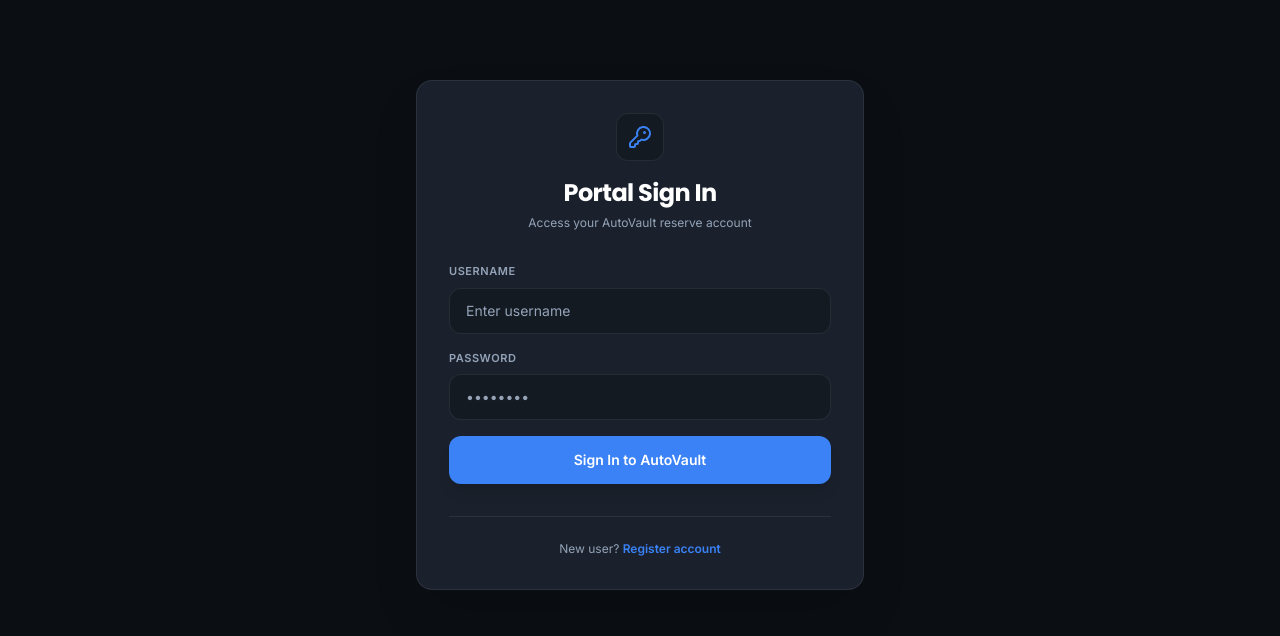
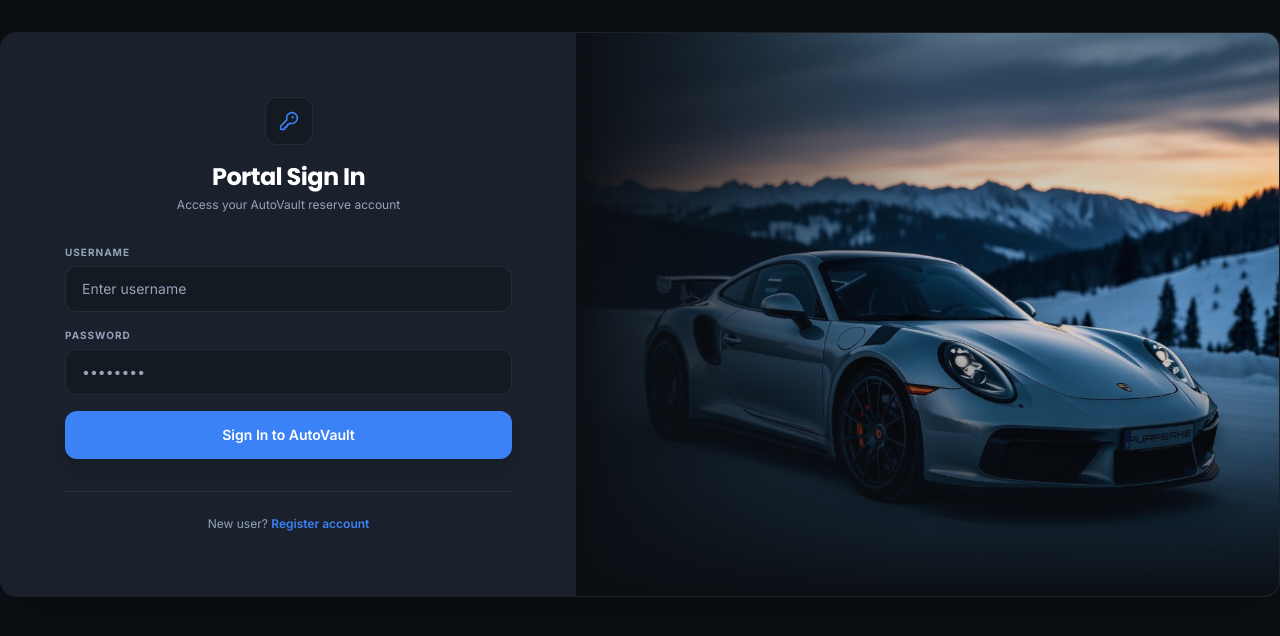
Before and after one commit to vaidybhensdadiya/AI_Kata_Car_Dealership_Inventory_System, a Django app: page / in a window 1280 px wide. Shown: the part 81-717 px from the top of the page. Run offline with Django 5.2, Linux system fonts and the light colour scheme; some libraries are stand-ins or nearby versions.

Commit message:
style: use local white porsche snow mountain image as showcase image for login and register page layouts

```diff
--- a/backend/inventory/templates/index.html
+++ b/backend/inventory/templates/index.html
@@ -1,6 +1,5 @@
 <!DOCTYPE html>
 <html lang="en" class="dark">
-
 <head>
   <meta charset="UTF-8">
   <meta name="viewport" content="width=device-width, initial-scale=1.0">
@@ -8,9 +7,7 @@
   <!-- Google Fonts: Poppins & Inter -->
   <link rel="preconnect" href="https://fonts.googleapis.com">
   <link rel="preconnect" href="https://fonts.gstatic.com" crossorigin>
-  <link
-    href="https://fonts.googleapis.com/css2?family=Inter:wght@400;500;600;700&family=Poppins:wght@600;700;800&display=swap"
-    rel="stylesheet">
+  <link href="https://fonts.googleapis.com/css2?family=Inter:wght@400;500;600;700&family=Poppins:wght@600;700;800&display=swap" rel="stylesheet">
   <!-- Tailwind CSS CDN -->
   <script src="https://cdn.tailwindcss.com"></script>
   <!-- Lucide Icons CDN -->
@@ -52,59 +49,44 @@
       color: #F8FAFC;
       font-family: 'Inter', sans-serif;
     }
-
-    h1,
-    h2,
-    h3,
-    h4,
-    h5,
-    h6,
-    .font-heading {
+    h1, h2, h3, h4, h5, h6, .font-heading {
       font-family: 'Poppins', sans-serif;
     }
-
     .vault-card {
       background-color: #1A212C;
       border: 1px solid rgba(255, 255, 255, 0.08);
       border-radius: 16px;
       box-shadow: 0 10px 30px -10px rgba(0, 0, 0, 0.5);
     }
-
     .vault-glass {
       background: rgba(11, 15, 20, 0.85);
       backdrop-filter: blur(16px);
       -webkit-backdrop-filter: blur(16px);
       border-bottom: 1px solid rgba(255, 255, 255, 0.08);
     }
-
     .modal-glass {
       background: rgba(20, 26, 34, 0.95);
       backdrop-filter: blur(20px);
       -webkit-backdrop-filter: blur(20px);
       border: 1px solid rgba(255, 255, 255, 0.12);
     }
-
     .btn-blue {
       background-color: #3B82F6;
       color: #FFFFFF;
       font-weight: 600;
       transition: all 250ms ease-in-out;
     }
-
     .btn-blue:hover {
       background-color: #2563EB;
       transform: translateY(-1px);
       box-shadow: 0 8px 20px -6px rgba(59, 130, 246, 0.4);
     }
-
     .btn-blue:active {
       transform: translateY(0);
     }
-
     .card-hover {
       transition: all 250ms ease-in-out;
     }
-
     .card-hover:hover {
       transform: translateY(-6px);
       border-color: rgba(255, 255, 255, 0.18);
@@ -112,23 +94,19 @@
     }
   </style>
 </head>
-
-<body
-  class="bg-vault-bg text-text-primary min-h-screen font-sans selection:bg-vault-blue selection:text-white antialiased">
+<body class="bg-vault-bg text-text-primary min-h-screen font-sans selection:bg-vault-blue selection:text-white antialiased">
 
   <div id="app">
     <!-- Sticky Glass Navbar -->
-    <header class="sticky top-0 z-40 w-full vault-glass">
+    <header class="sticky top-0 z-40 w-full vault-glass shrink-0">
       <div class="max-w-7xl mx-auto px-4 sm:px-6 lg:px-8 h-20 flex items-center justify-between">
 
         <!-- Sleek Monoline Shield Emblem Logo -->
         <a href="#" onclick="showDashboard()" class="flex items-center gap-3.5 group">
-          <div
-            class="w-10 h-10 rounded-xl bg-vault-blue/10 border border-vault-blue/30 flex items-center justify-center text-vault-blue group-hover:bg-vault-blue group-hover:text-white transition-all duration-300 shadow-md">
-            <svg class="w-5 h-5" viewBox="0 0 24 24" fill="none" stroke="currentColor" stroke-width="2.2"
-              stroke-linecap="round" stroke-linejoin="round">
-              <path d="M12 2L3 7v6c0 5.55 3.84 10.74 9 12 5.16-1.26 9-5.45 9-12V7l-9-5z" />
-              <path d="M7 15l5-7 5 7M9 13h6" />
+          <div class="w-10 h-10 rounded-xl bg-vault-blue/10 border border-vault-blue/30 flex items-center justify-center text-vault-blue group-hover:bg-vault-blue group-hover:text-white transition-all duration-300 shadow-md">
+            <svg class="w-5 h-5" viewBox="0 0 24 24" fill="none" stroke="currentColor" stroke-width="2.2" stroke-linecap="round" stroke-linejoin="round">
+              <path d="M12 2L3 7v6c0 5.55 3.84 10.74 9 12 5.16-1.26 9-5.45 9-12V7l-9-5z"/>
+              <path d="M7 15l5-7 5 7M9 13h6"/>
             </svg>
           </div>
           <div class="flex flex-col">
@@ -148,39 +126,35 @@
       </div>
     </header>
 
-    <!-- Main Content Workspace -->
-    <main class="max-w-7xl mx-auto px-4 sm:px-6 lg:px-8 py-8 space-y-12">
+    <!-- Authentication Split Showroom Section (Center when active) -->
+    <div id="auth-section" class="max-w-7xl mx-auto my-8 bg-[#0B0F14] rounded-2xl overflow-hidden flex flex-col md:flex-row border border-white/[0.08] shadow-2xl items-stretch">
 
-      <!-- Authentication Portal Container -->
-      <div id="auth-section" class="max-w-md mx-auto my-12 vault-card p-8 relative overflow-hidden shadow-2xl">
+      <!-- Left Side: Clean Form Container -->
+      <div class="flex-1 p-8 sm:p-12 lg:p-16 bg-vault-card flex flex-col justify-center md:w-[45%]">
+
+        <!-- Login Form Panel -->
         <div id="login-form">
           <div class="text-center mb-8">
-            <div
-              class="w-12 h-12 rounded-xl bg-vault-sec border border-vault-border text-vault-blue flex items-center justify-center mx-auto mb-4">
-              <i data-lucide="key-round" class="w-6 h-6"></i>
+            <div class="w-12 h-12 rounded-xl bg-vault-sec border border-vault-border text-vault-blue flex items-center justify-center mx-auto mb-4">
+              <i data-lucide="key-round" class="w-5 h-5"></i>
             </div>
             <h2 class="font-heading text-2xl font-bold text-white tracking-tight">Portal Sign In</h2>
-            <p class="text-xs text-text-muted mt-1.5">Access your AutoVault reserve account</p>
+            <p class="text-xs text-text-muted mt-1">Access your AutoVault reserve account</p>
           </div>
 
-          <div id="auth-error"
-            class="hidden mb-5 p-4 rounded-xl bg-rose-500/10 border border-rose-500/20 text-rose-300 text-xs flex items-center gap-2.5">
+          <div id="auth-error" class="hidden mb-5 p-4 rounded-xl bg-rose-500/10 border border-rose-500/20 text-rose-300 text-xs flex items-center gap-2.5">
             <i data-lucide="alert-circle" class="w-4 h-4 shrink-0"></i>
             <span id="auth-error-msg"></span>
           </div>
 
           <form onsubmit="handleLogin(event)" class="space-y-4">
             <div>
-              <label
-                class="block text-[11px] font-semibold uppercase tracking-wider text-text-muted mb-2">Username</label>
-              <input type="text" id="login-username" required placeholder="Enter username"
-                class="w-full bg-vault-sec border border-vault-border rounded-xl px-4 py-3 text-sm text-text-primary placeholder-text-muted focus:outline-none focus:border-vault-blue transition-all">
+              <label class="block text-[10px] font-bold uppercase tracking-widest text-[#94A3B8] mb-1.5">Username</label>
+              <input type="text" id="login-username" required placeholder="Enter username" class="w-full bg-vault-sec border border-vault-border rounded-xl px-4 py-3 text-sm text-text-primary placeholder-text-muted focus:outline-none focus:border-vault-blue transition-all">
             </div>
             <div>
-              <label
-                class="block text-[11px] font-semibold uppercase tracking-wider text-text-muted mb-2">Password</label>
-              <input type="password" id="login-password" required placeholder="••••••••"
-                class="w-full bg-vault-sec border border-vault-border rounded-xl px-4 py-3 text-sm text-text-primary placeholder-text-muted focus:outline-none focus:border-vault-blue transition-all">
+              <label class="block text-[10px] font-bold uppercase tracking-widest text-[#94A3B8] mb-1.5">Password</label>
+              <input type="password" id="login-password" required placeholder="••••••••" class="w-full bg-vault-sec border border-vault-border rounded-xl px-4 py-3 text-sm text-text-primary placeholder-text-muted focus:outline-none focus:border-vault-blue transition-all">
             </div>
             <button type="submit" class="w-full py-3.5 btn-blue font-semibold text-sm rounded-xl shadow-lg">
               Sign In to AutoVault
@@ -188,39 +162,32 @@
           </form>
 
           <div class="mt-8 pt-6 border-t border-vault-border text-center text-xs text-text-muted">
-            New user? <a href="#" onclick="toggleAuthMode('register')"
-              class="text-vault-blue font-semibold hover:underline">Register account</a>
+            New user? <a href="#" onclick="toggleAuthMode('register')" class="text-vault-blue font-semibold hover:underline">Register account</a>
           </div>
         </div>
 
+        <!-- Register Form Panel -->
         <div id="register-form" class="hidden">
           <div class="text-center mb-8">
-            <div
-              class="w-12 h-12 rounded-xl bg-vault-sec border border-vault-border text-vault-blue flex items-center justify-center mx-auto mb-4">
-              <i data-lucide="user-plus" class="w-6 h-6"></i>
+            <div class="w-12 h-12 rounded-xl bg-vault-sec border border-vault-border text-vault-blue flex items-center justify-center mx-auto mb-4">
+              <i data-lucide="user-plus" class="w-5 h-5"></i>
             </div>
             <h2 class="font-heading text-2xl font-bold text-white tracking-tight">Create Account</h2>
-            <p class="text-xs text-text-muted mt-1.5">Join AutoVault for immediate inventory access</p>
+            <p class="text-xs text-text-muted mt-1">Join AutoVault for immediate inventory access</p>
           </div>
 
           <form onsubmit="handleRegister(event)" class="space-y-4">
             <div>
-              <label class="block text-[11px] font-semibold uppercase tracking-wider text-text-muted mb-1.5">Username
-                *</label>
-              <input type="text" id="reg-username" required placeholder="Choose username"
-                class="w-full bg-vault-sec border border-vault-border rounded-xl px-4 py-2.5 text-sm text-text-primary focus:outline-none focus:border-vault-blue">
+              <label class="block text-[10px] font-bold uppercase tracking-widest text-[#94A3B8] mb-1.5">Username *</label>
+              <input type="text" id="reg-username" required placeholder="Choose username" class="w-full bg-vault-sec border border-vault-border rounded-xl px-4 py-2.5 text-sm text-text-primary focus:outline-none focus:border-vault-blue">
             </div>
             <div>
-              <label class="block text-[11px] font-semibold uppercase tracking-wider text-text-muted mb-1.5">Email
-                *</label>
-              <input type="email" id="reg-email" required placeholder="name@example.com"
-                class="w-full bg-vault-sec border border-vault-border rounded-xl px-4 py-2.5 text-sm text-text-primary focus:outline-none focus:border-vault-blue">
+              <label class="block text-[10px] font-bold uppercase tracking-widest text-[#94A3B8] mb-1.5">Email *</label>
+              <input type="email" id="reg-email" required placeholder="name@example.com" class="w-full bg-vault-sec border border-vault-border rounded-xl px-4 py-2.5 text-sm text-text-primary focus:outline-none focus:border-vault-blue">
             </div>
             <div>
-              <label class="block text-[11px] font-semibold uppercase tracking-wider text-text-muted mb-1.5">Password
-                *</label>
-              <input type="password" id="reg-password" required placeholder="Minimum 6 characters"
-                class="w-full bg-vault-sec border border-vault-border rounded-xl px-4 py-2.5 text-sm text-text-primary focus:outline-none focus:border-vault-blue">
+              <label class="block text-[10px] font-bold uppercase tracking-widest text-[#94A3B8] mb-1.5">Password *</label>
+              <input type="password" id="reg-password" required placeholder="Minimum 6 characters" class="w-full bg-vault-sec border border-vault-border rounded-xl px-4 py-2.5 text-sm text-text-primary focus:outline-none focus:border-vault-blue">
             </div>
             <button type="submit" class="w-full py-3.5 btn-blue font-semibold text-sm rounded-xl shadow-lg">
               Register & Access
@@ -228,39 +195,43 @@
           </form>
 
           <div class="mt-8 pt-6 border-t border-vault-border text-center text-xs text-text-muted">
-            Already registered? <a href="#" onclick="toggleAuthMode('login')"
-              class="text-vault-blue font-semibold hover:underline">Sign in to account</a>
+            Already registered? <a href="#" onclick="toggleAuthMode('login')" class="text-vault-blue font-semibold hover:underline">Sign in to account</a>
           </div>
         </div>
+
       </div>
 
+      <!-- Right Side: Showroom Car Imagery -->
+      <div class="hidden md:flex md:w-[55%] relative min-h-[550px] bg-[#0B0F14]">
+        <img src="/static/login_showcase.jpg" alt="AutoVault Reserve" class="absolute inset-0 w-full h-full object-cover">
+        <div class="absolute inset-0 bg-gradient-to-l from-transparent via-[#0B0F14]/20 to-[#0B0F14]"></div>
+        <div class="absolute inset-0 bg-gradient-to-t from-[#0B0F14] via-transparent to-[#0B0F14]/10"></div>
+      </div>
+    </div>
+
+    <!-- Main Content Workspace -->
+    <main class="max-w-7xl mx-auto px-4 sm:px-6 lg:px-8 py-8 space-y-12">
       <!-- Main Showroom Showcase Section -->
       <div id="dashboard-section" class="hidden space-y-12">
 
         <!-- Full-Width Luxury Showroom Hero Section -->
-        <section id="hero-showcase"
-          class="vault-card rounded-2xl p-8 sm:p-12 relative overflow-hidden bg-gradient-to-r from-vault-card via-vault-sec to-vault-card border border-white/[0.08]">
+        <section id="hero-showcase" class="vault-card rounded-2xl p-8 sm:p-12 relative overflow-hidden bg-gradient-to-r from-vault-card via-vault-sec to-vault-card border border-white/[0.08]">
           <div class="grid grid-cols-1 lg:grid-cols-12 gap-8 items-center">
             <div class="lg:col-span-7 space-y-6">
-              <div
-                class="inline-flex items-center gap-2 px-3.5 py-1.5 rounded-full bg-vault-blue/10 border border-vault-blue/30 text-vault-blue text-xs font-semibold uppercase tracking-wider">
+              <div class="inline-flex items-center gap-2 px-3.5 py-1.5 rounded-full bg-vault-blue/10 border border-vault-blue/30 text-vault-blue text-xs font-semibold uppercase tracking-wider">
                 <i data-lucide="sparkles" class="w-4 h-4"></i> Luxury Automotive Marketplace
               </div>
 
-              <h1
-                class="font-heading text-4xl sm:text-5xl lg:text-6xl font-extrabold text-white tracking-tight leading-none">
+              <h1 class="font-heading text-4xl sm:text-5xl lg:text-6xl font-extrabold text-white tracking-tight leading-none">
                 Find Your Next <span class="text-vault-blue">Dream Car</span>
               </h1>
 
               <p class="text-text-secondary text-sm sm:text-base leading-relaxed max-w-xl">
-                Welcome, <span id="user-greeting" class="text-vault-blue font-bold">Collector</span>. Browse 30 curated
-                luxury sedans, exotic sportscars, SUVs, and high-performance vehicles with atomic inventory availability
-                in Indian Rupees (₹).
+                Welcome, <span id="user-greeting" class="text-vault-blue font-bold">Collector</span>. Browse 30 curated luxury sedans, exotic sportscars, SUVs, and high-performance vehicles with atomic inventory availability in Indian Rupees (₹).
               </p>
 
               <div class="flex items-center gap-4 pt-2">
-                <a href="#inventory-section"
-                  class="px-6 py-3.5 btn-blue font-semibold text-sm rounded-xl shadow-lg flex items-center gap-2">
+                <a href="#inventory-section" class="px-6 py-3.5 btn-blue font-semibold text-sm rounded-xl shadow-lg flex items-center gap-2">
                   <span>Explore Reserve Inventory</span>
                   <i data-lucide="arrow-right" class="w-4 h-4"></i>
                 </a>
@@ -268,14 +239,10 @@
             </div>
 
             <div class="lg:col-span-5 relative">
-              <div
-                class="h-64 sm:h-80 w-full rounded-2xl overflow-hidden shadow-2xl relative border border-white/[0.1]">
-                <img src="https://images.unsplash.com/photo-1614162692292-7ac56d7f7f1e?auto=format&fit=crop&w=1200&q=80"
-                  alt="Porsche 911 GT3 RS"
-                  class="w-full h-full object-cover transform hover:scale-105 transition-transform duration-700" />
+              <div class="h-64 sm:h-80 w-full rounded-2xl overflow-hidden shadow-2xl relative border border-white/[0.1]">
+                <img src="https://images.unsplash.com/photo-1614162692292-7ac56d7f7f1e?auto=format&fit=crop&w=1200&q=80" alt="Porsche 911 GT3 RS" class="w-full h-full object-cover transform hover:scale-105 transition-transform duration-700" />
                 <div class="absolute inset-0 bg-gradient-to-t from-vault-card via-transparent to-transparent"></div>
-                <div
-                  class="absolute bottom-4 left-4 right-4 flex items-center justify-between backdrop-blur-md bg-vault-bg/80 p-3 rounded-xl border border-white/[0.08]">
+                <div class="absolute bottom-4 left-4 right-4 flex items-center justify-between backdrop-blur-md bg-vault-bg/80 p-3 rounded-xl border border-white/[0.08]">
                   <div>
                     <div class="text-[10px] font-bold uppercase tracking-wider text-vault-blue">Featured Reserve</div>
                     <div class="text-sm font-bold text-white">Porsche 911 GT3 RS</div>
@@ -296,8 +263,7 @@
               <div class="text-[11px] font-semibold text-text-muted uppercase tracking-wider">Total Units</div>
               <div id="kpi-total-units" class="text-2xl font-bold text-white mt-1">0</div>
             </div>
-            <div
-              class="w-11 h-11 rounded-xl bg-vault-sec border border-vault-border text-sky-400 flex items-center justify-center">
+            <div class="w-11 h-11 rounded-xl bg-vault-sec border border-vault-border text-sky-400 flex items-center justify-center">
               <i data-lucide="car" class="w-5 h-5"></i>
             </div>
           </div>
@@ -306,8 +272,7 @@
               <div class="text-[11px] font-semibold text-text-muted uppercase tracking-wider">Portfolio MSRP</div>
               <div id="kpi-total-value" class="text-2xl font-bold text-emerald-400 mt-1">₹0</div>
             </div>
-            <div
-              class="w-11 h-11 rounded-xl bg-vault-sec border border-vault-border text-emerald-400 flex items-center justify-center">
+            <div class="w-11 h-11 rounded-xl bg-vault-sec border border-vault-border text-emerald-400 flex items-center justify-center">
               <i data-lucide="indian-rupee" class="w-5 h-5"></i>
             </div>
           </div>
@@ -316,8 +281,7 @@
               <div class="text-[11px] font-semibold text-text-muted uppercase tracking-wider">Low Stock (&lt;3)</div>
               <div id="kpi-low-stock" class="text-2xl font-bold text-amber-400 mt-1">0</div>
             </div>
-            <div
-              class="w-11 h-11 rounded-xl bg-vault-sec border border-vault-border text-amber-400 flex items-center justify-center">
+            <div class="w-11 h-11 rounded-xl bg-vault-sec border border-vault-border text-amber-400 flex items-center justify-center">
               <i data-lucide="alert-triangle" class="w-5 h-5"></i>
             </div>
           </div>
@@ -326,8 +290,7 @@
               <div class="text-[11px] font-semibold text-text-muted uppercase tracking-wider">Sold Out</div>
               <div id="kpi-sold-out" class="text-2xl font-bold text-rose-400 mt-1">0</div>
             </div>
-            <div
-              class="w-11 h-11 rounded-xl bg-vault-sec border border-vault-border text-rose-400 flex items-center justify-center">
+            <div class="w-11 h-11 rounded-xl bg-vault-sec border border-vault-border text-rose-400 flex items-center justify-center">
               <i data-lucide="package-x" class="w-5 h-5"></i>
             </div>
           </div>
@@ -337,19 +300,15 @@
         <div class="vault-card rounded-2xl p-6 space-y-4">
           <div class="grid grid-cols-1 sm:grid-cols-2 lg:grid-cols-4 gap-4">
             <div>
-              <label class="block text-[11px] font-semibold uppercase tracking-wider text-text-muted mb-1.5">Search Make
-                / Model</label>
+              <label class="block text-[11px] font-semibold uppercase tracking-wider text-text-muted mb-1.5">Search Make / Model</label>
               <div class="relative">
                 <i data-lucide="search" class="w-4 h-4 text-text-muted absolute left-3.5 top-1/2 -translate-y-1/2"></i>
-                <input type="text" id="filter-make" oninput="applyFilters()" placeholder="e.g. Porsche, M4..."
-                  class="w-full bg-vault-sec border border-vault-border rounded-xl pl-10 pr-3.5 py-2.5 text-xs text-text-primary focus:outline-none focus:border-vault-blue">
+                <input type="text" id="filter-make" oninput="applyFilters()" placeholder="e.g. Porsche, M4..." class="w-full bg-vault-sec border border-vault-border rounded-xl pl-10 pr-3.5 py-2.5 text-xs text-text-primary focus:outline-none focus:border-vault-blue">
               </div>
             </div>
             <div>
-              <label
-                class="block text-[11px] font-semibold uppercase tracking-wider text-text-muted mb-1.5">Category</label>
-              <select id="filter-category" onchange="applyFilters()"
-                class="w-full bg-vault-sec border border-vault-border rounded-xl px-3.5 py-2.5 text-xs text-text-primary focus:outline-none focus:border-vault-blue">
+              <label class="block text-[11px] font-semibold uppercase tracking-wider text-text-muted mb-1.5">Category</label>
+              <select id="filter-category" onchange="applyFilters()" class="w-full bg-vault-sec border border-vault-border rounded-xl px-3.5 py-2.5 text-xs text-text-primary focus:outline-none focus:border-vault-blue">
                 <option value="">All Categories</option>
                 <option value="Sedan">Sedan</option>
                 <option value="SUV">SUV</option>
@@ -360,16 +319,12 @@
               </select>
             </div>
             <div>
-              <label class="block text-[11px] font-semibold uppercase tracking-wider text-text-muted mb-1.5">Min Price
-                (₹ INR)</label>
-              <input type="number" id="filter-min-price" oninput="applyFilters()" placeholder="₹0"
-                class="w-full bg-vault-sec border border-vault-border rounded-xl px-3.5 py-2.5 text-xs text-text-primary focus:outline-none focus:border-vault-blue">
+              <label class="block text-[11px] font-semibold uppercase tracking-wider text-text-muted mb-1.5">Min Price (₹ INR)</label>
+              <input type="number" id="filter-min-price" oninput="applyFilters()" placeholder="₹0" class="w-full bg-vault-sec border border-vault-border rounded-xl px-3.5 py-2.5 text-xs text-text-primary focus:outline-none focus:border-vault-blue">
             </div>
             <div>
-              <label class="block text-[11px] font-semibold uppercase tracking-wider text-text-muted mb-1.5">Max Price
-                (₹ INR)</label>
-              <input type="number" id="filter-max-price" oninput="applyFilters()" placeholder="₹5,00,00,000"
-                class="w-full bg-vault-sec border border-vault-border rounded-xl px-3.5 py-2.5 text-xs text-text-primary focus:outline-none focus:border-vault-blue">
+              <label class="block text-[11px] font-semibold uppercase tracking-wider text-text-muted mb-1.5">Max Price (₹ INR)</label>
+              <input type="number" id="filter-max-price" oninput="applyFilters()" placeholder="₹5,00,00,000" class="w-full bg-vault-sec border border-vault-border rounded-xl px-3.5 py-2.5 text-xs text-text-primary focus:outline-none focus:border-vault-blue">
             </div>
           </div>
         </div>
@@ -379,8 +334,7 @@
           <div class="flex items-center justify-between">
             <h2 class="font-heading text-xl font-bold text-white">Latest Reserve Inventory</h2>
             <div id="admin-add-btn-container" class="hidden">
-              <button onclick="openAddModal()"
-                class="px-4 py-2 btn-blue font-semibold text-xs rounded-xl shadow flex items-center gap-1.5">
+              <button onclick="openAddModal()" class="px-4 py-2 btn-blue font-semibold text-xs rounded-xl shadow flex items-center gap-1.5">
                 <i data-lucide="plus-circle" class="w-4 h-4"></i> Add Vehicle
               </button>
             </div>
@@ -403,8 +357,7 @@
     </main>
 
     <!-- Modal Backdrop Overlay -->
-    <div id="modal-overlay"
-      class="hidden fixed inset-0 z-50 flex items-center justify-center p-4 bg-black/75 backdrop-blur-md">
+    <div id="modal-overlay" class="hidden fixed inset-0 z-50 flex items-center justify-center p-4 bg-black/75 backdrop-blur-md">
       <div id="modal-content" class="max-w-lg w-full modal-glass rounded-2xl p-8 relative shadow-2xl">
         <!-- Injected by JS -->
       </div>
@@ -868,5 +821,4 @@
     }
   </script>
 </body>
-
 </html>
```
Also changed, not shown: frontend/src/pages/LoginPage.jsx (+10 -10 lines), frontend/src/pages/RegisterPage.jsx (+9 -9 lines), backend/inventory/static/login_showcase.jpg (added), frontend/public/login_showcase.jpg (added).
